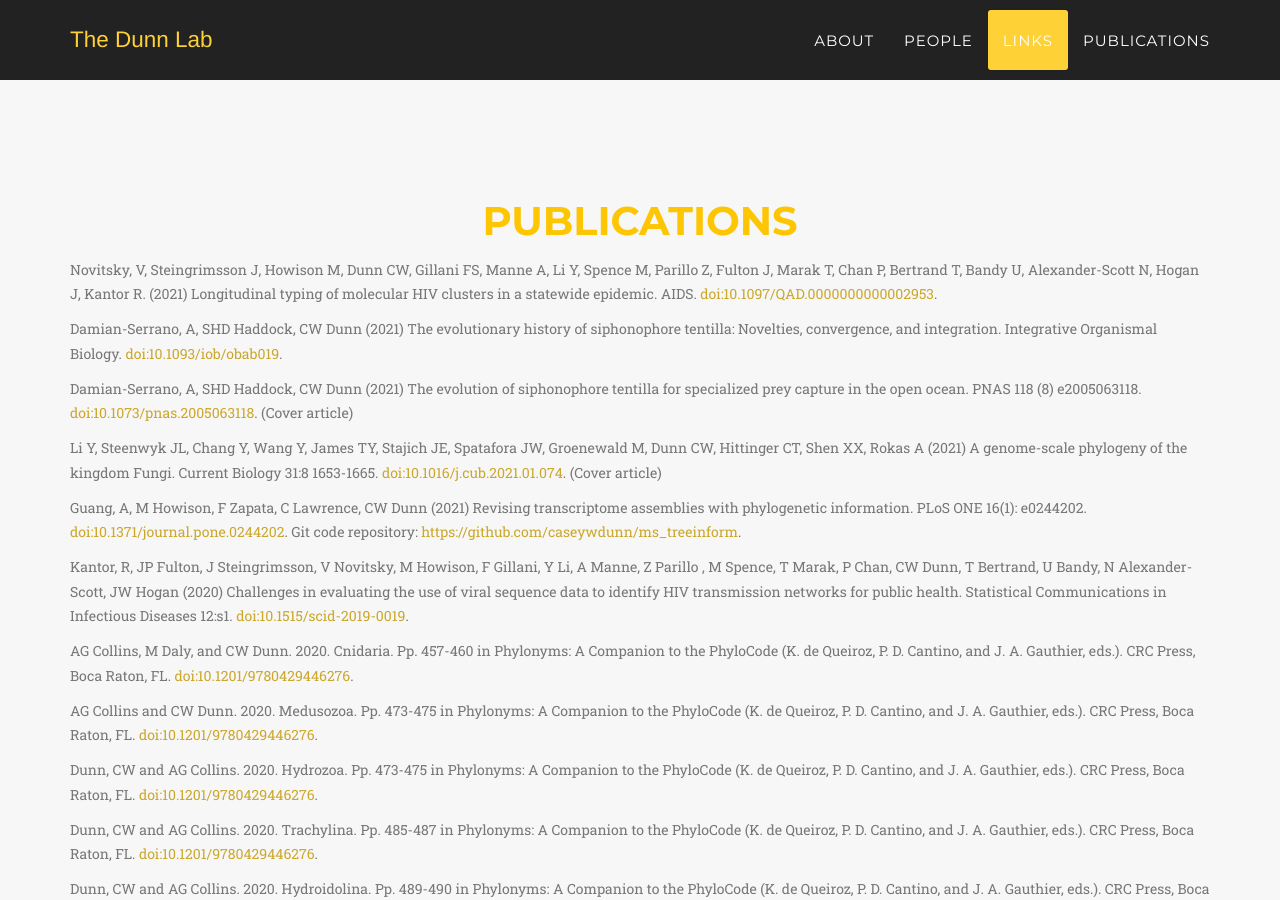
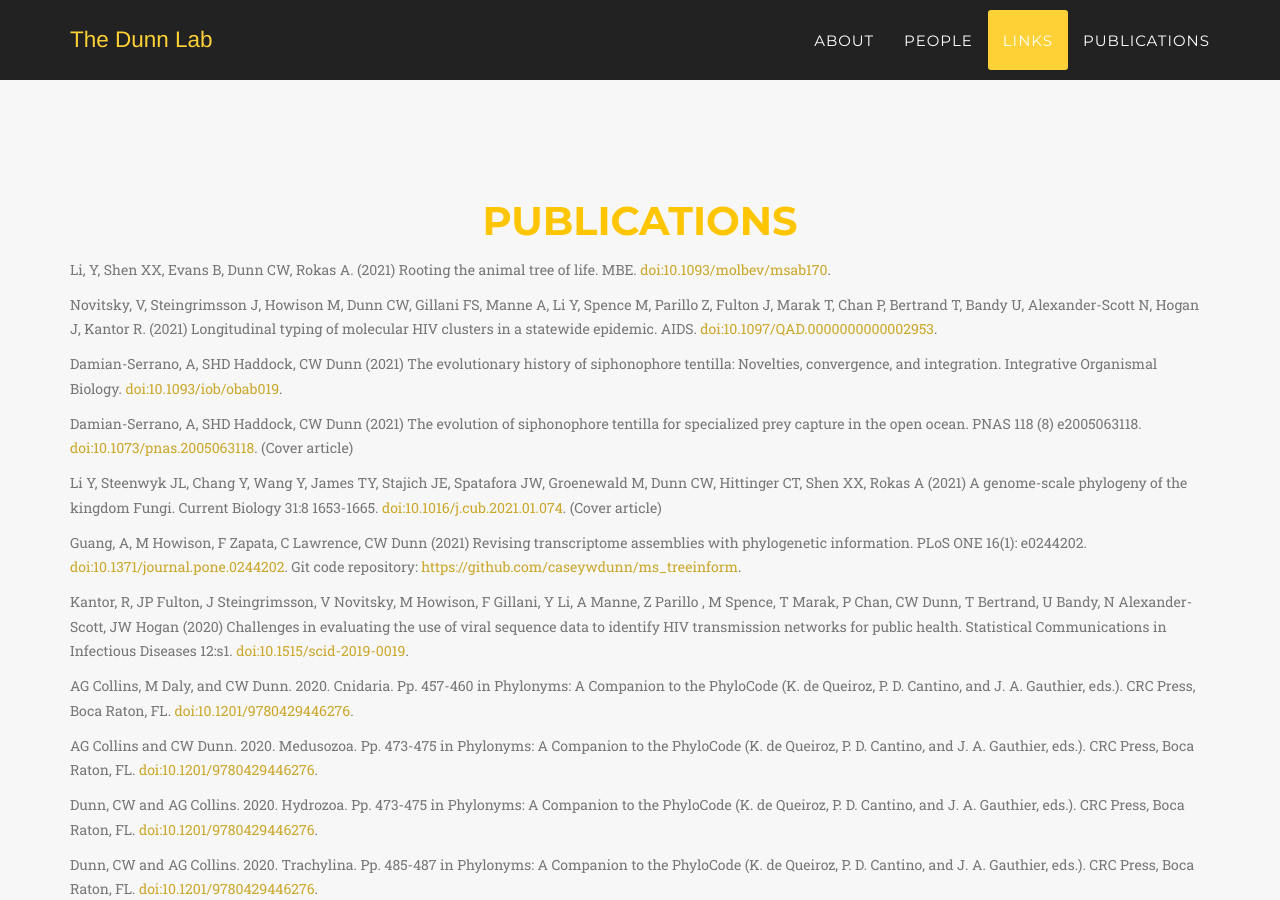
Before and after one commit to caseywdunn/caseywdunn.github.io, a Jekyll site: the page built from index.html, in a window 1280 px wide and 900 px high, scrolled down 9291 px. Built offline with Jekyll 4.4.1, drawn with Linux system fonts in a browser that asks for light colours; some web fonts are replaced.

Commit message:
added animal root

```diff
--- a/_includes/publications.html
+++ b/_includes/publications.html
@@ -6,6 +6,10 @@
                     <h2 class="section-heading">Publications</h2>
                 </div>
             </div>
+
+<div class="box"><div class="box-title"></div><div class="box-body">
+<p class="text-muted"> Li, Y, Shen XX, Evans B, Dunn CW, Rokas A. (2021) Rooting the animal tree of life. MBE. <a href="https://doi.org/10.1093/molbev/msab170">doi:10.1093/molbev/msab170</a>. </p>
+</div><div class="box-footer"> </div></div>
 
 <div class="box"><div class="box-title"></div><div class="box-body">
 <p class="text-muted"> Novitsky, V, Steingrimsson J, Howison M, Dunn CW, Gillani FS, Manne A, Li Y, Spence M, Parillo Z, Fulton J, Marak T, Chan P, Bertrand T, Bandy U, Alexander-Scott N, Hogan J, Kantor R. (2021) Longitudinal typing of molecular HIV clusters in a statewide epidemic. AIDS. <a href="https://doi.org/10.1097/QAD.0000000000002953">doi:10.1097/QAD.0000000000002953</a>. </p>
```
